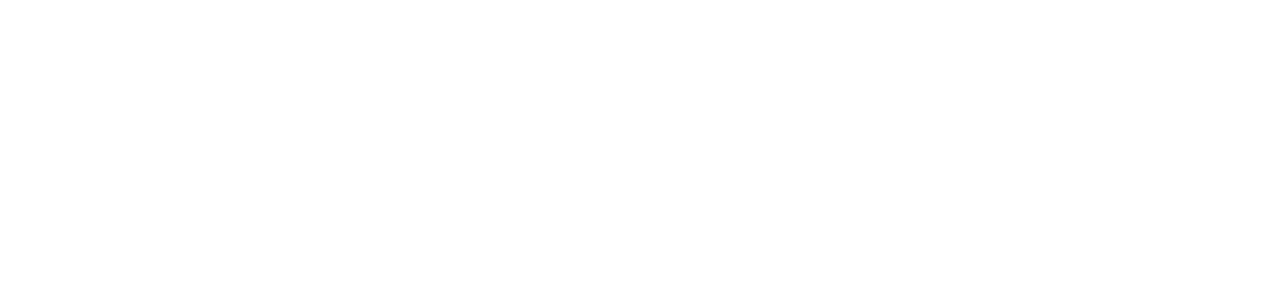
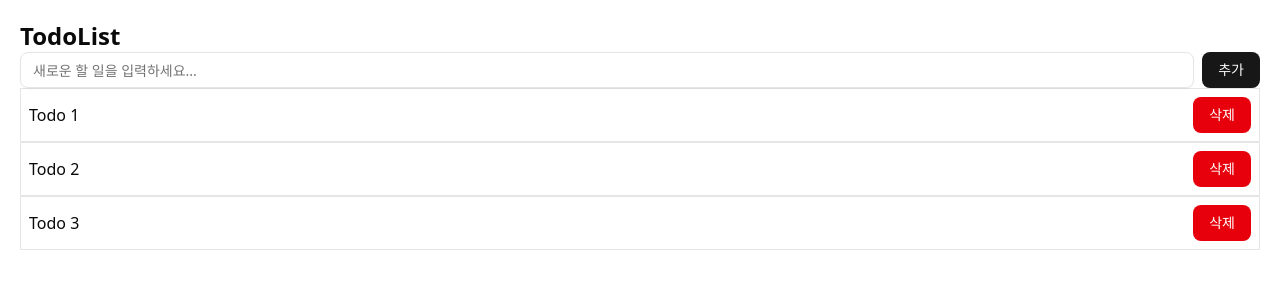
Before and after one commit to cyh7834/onebite-exam, a React (Vite) app: page /todolist in a window 1280 px wide. Before the commit this address had no page. Shown: the top 300 px of the page. Built offline with nearby package versions, Linux system fonts and the light colour scheme.

Commit message:
투두리스트 UI 구현하기

```diff
--- a/src/App.tsx
+++ b/src/App.tsx
@@ -4,6 +4,7 @@
 import SignInPage from "./pages/sign-in-page";
 import SignUpPage from "./pages/sign-up-page";
 import CounterPage from "./pages/counter-page";
+import TodoListPage from "./pages/todo-list-page";
 
 function AuthLayout() {
   return (
@@ -19,6 +20,8 @@
     <Routes>
       <Route path="/" element={<IndexPage></IndexPage>}></Route>
       <Route path="/counter" element={<CounterPage></CounterPage>}></Route>
+      <Route path="/todolist" element={<TodoListPage></TodoListPage>}></Route>
+
       <Route element={<AuthLayout></AuthLayout>}>
         <Route path="/sign-in" element={<SignInPage></SignInPage>}></Route>
         <Route path="/sign-up" element={<SignUpPage></SignUpPage>}></Route>
--- /dev/null
+++ b/src/components/todo-list/todo-editor.tsx
@@ -0,0 +1,11 @@
+import { Button } from "../ui/button";
+import { Input } from "../ui/input";
+
+export default function TodoEditor() {
+  return (
+    <div className="flex gap-2">
+      <Input placeholder="새로운 할 일을 입력하세요..."></Input>
+      <Button>추가</Button>
+    </div>
+  );
+}
--- /dev/null
+++ b/src/components/todo-list/todo-item.tsx
@@ -0,0 +1,16 @@
+import { Button } from "../ui/button";
+
+export default function TodoItem({
+  id,
+  content,
+}: {
+  id: number;
+  content: string;
+}) {
+  return (
+    <div className="flex items-center justify-between border p-2">
+      {content}
+      <Button variant={"destructive"}>삭제</Button>
+    </div>
+  );
+}
--- /dev/null
+++ b/src/pages/todo-list-page.tsx
@@ -0,0 +1,28 @@
+import TodoEditor from "@/components/todo-list/todo-editor";
+import TodoItem from "@/components/todo-list/todo-item";
+
+const dummyTodos = [
+  {
+    id: 1,
+    content: "Todo 1",
+  },
+  {
+    id: 2,
+    content: "Todo 2",
+  },
+  {
+    id: 3,
+    content: "Todo 3",
+  },
+];
+export default function TodoListPage() {
+  return (
+    <div className="flext flex-col gap-5 p-5">
+      <h1 className="text-2xl font-bold">TodoList</h1>
+      <TodoEditor></TodoEditor>
+      {dummyTodos.map((todo) => (
+        <TodoItem key={todo.id} {...todo}></TodoItem>
+      ))}
+    </div>
+  );
+}
```
